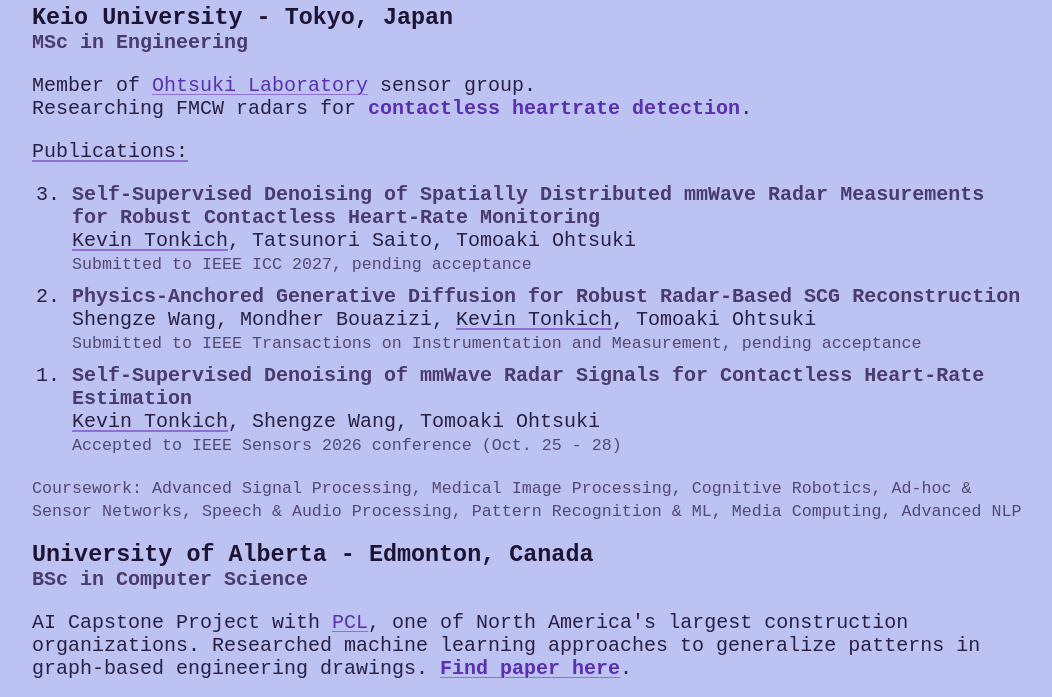
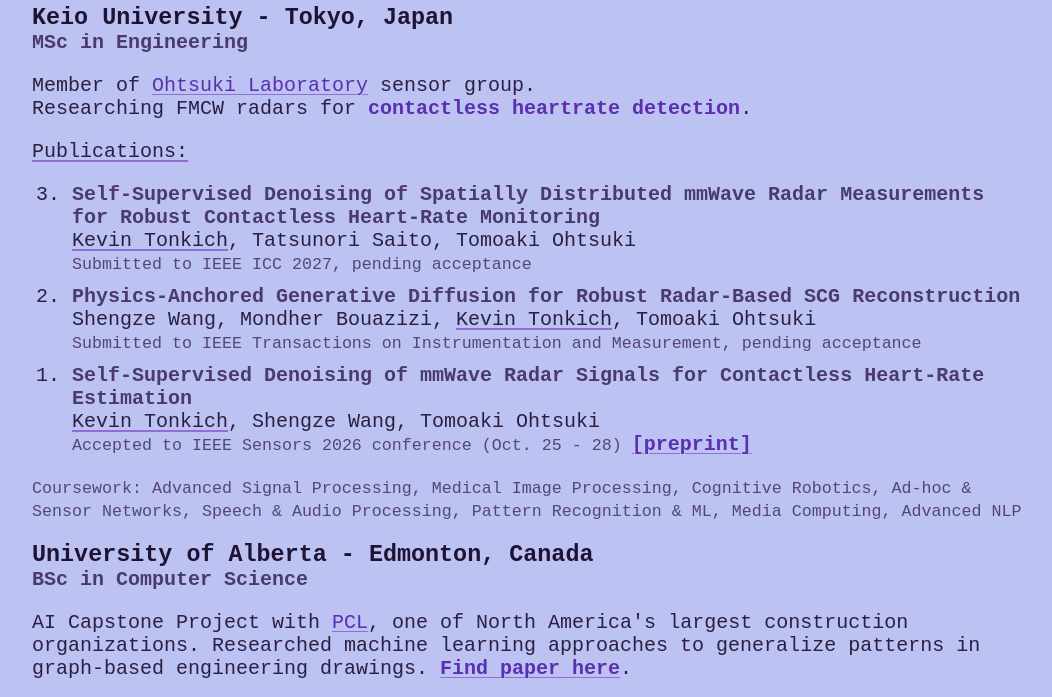
Before and after one commit to tonkich7/portfolio, a plain HTML site: page education.html in a window 1280 px wide. Shown: the part 102-799 px from the top of the page, without its empty margins (108-1160 px from the left). Drawn offline with Linux system fonts and the light colour scheme; a web font is replaced by a local one.

Commit message:
add first preprint

```diff
--- a/education.html
+++ b/education.html
@@ -41,7 +41,7 @@
         </li>
         <li><h4>Self-Supervised Denoising of mmWave Radar Signals for Contactless Heart-Rate Estimation</h4>
           <u>Kevin Tonkich</u>, Shengze Wang, Tomoaki Ohtsuki <br>
-          <small>Accepted to IEEE Sensors 2026 conference (Oct. 25 - 28)</small>
+          <small>Accepted to IEEE Sensors 2026 conference (Oct. 25 - 28)</small>&ensp;<a href="preprints/ieeesensors2026_preprint.pdf"><strong>[preprint]</strong></a>
           </li>
       </ol>
 
```
Also changed, not shown: 1 other file.
